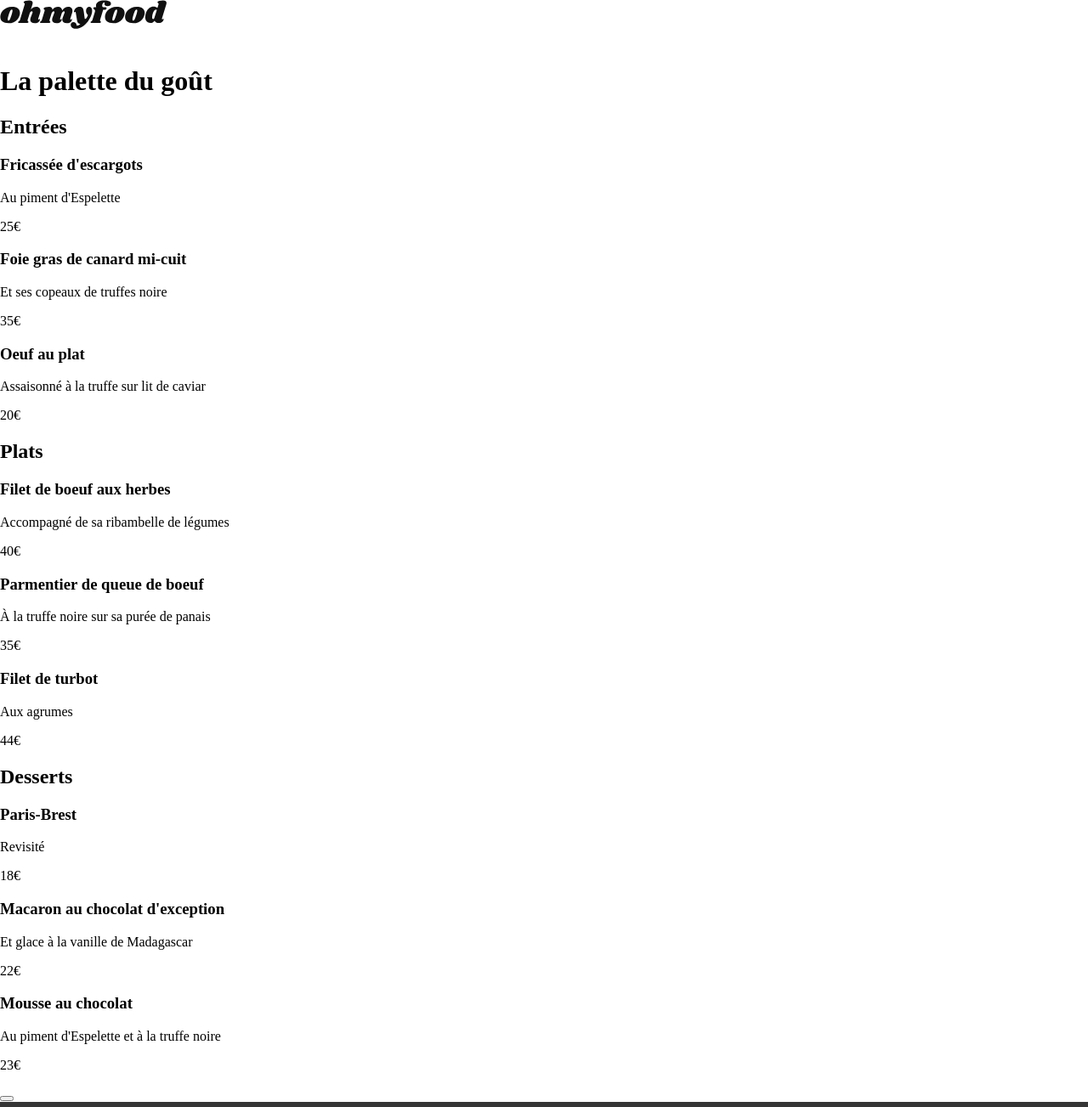
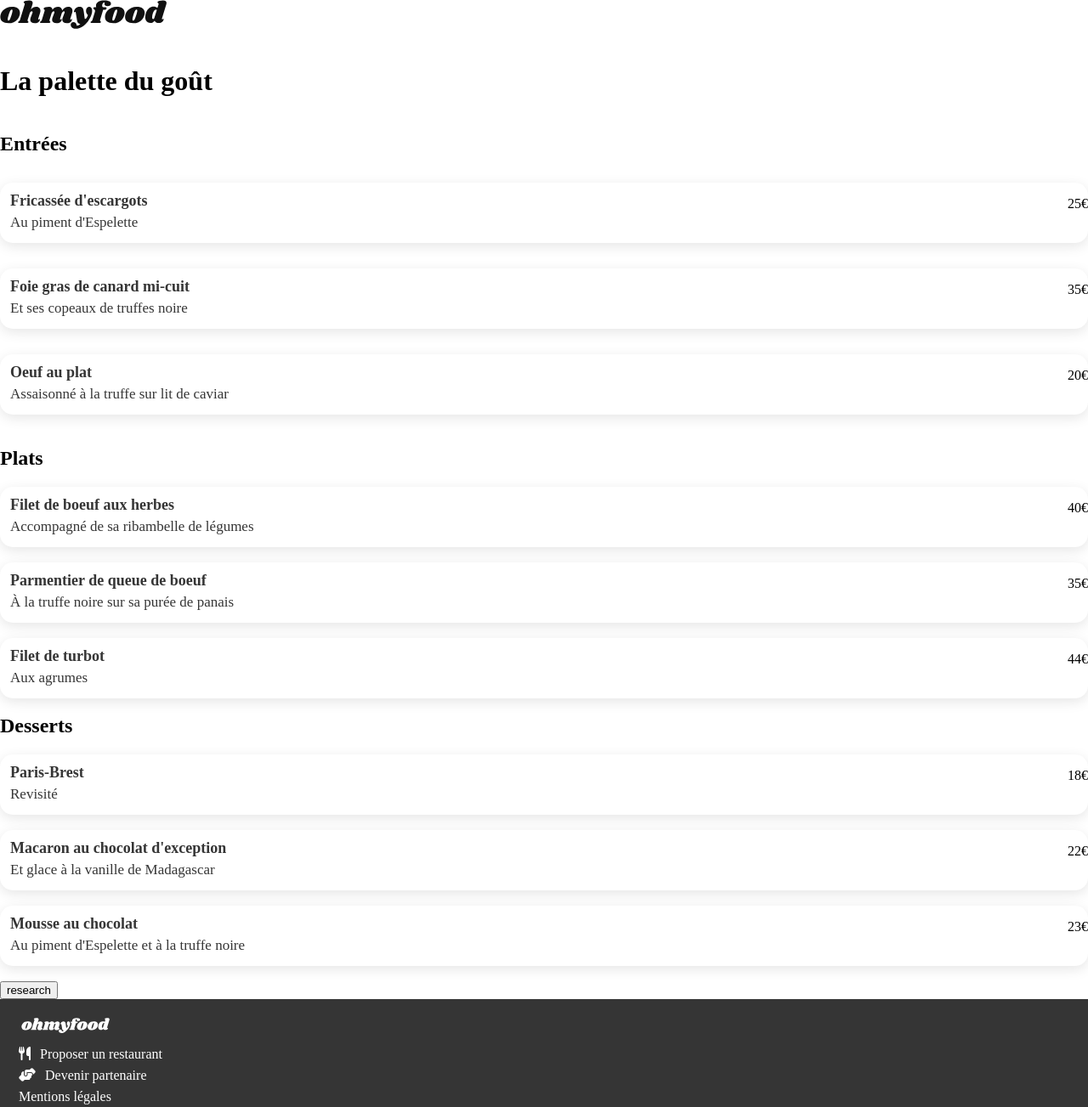
Before and after one commit to JawedBS/OhMyFood, a plain HTML site: page restaurants/palette.html in a window 1280 px wide. Shown: the top 1303 px of the page at 85% size. Drawn offline with Linux system fonts and the light colour scheme.

Commit message:
fifth commit

```diff
--- a/restaurants/palette.html
+++ b/restaurants/palette.html
@@ -4,8 +4,8 @@
 <head>
     <meta charset="UTF-8">
     <meta name="viewport" content="width=device-width, initial-scale=1.0" >
-    <title>Oh My Food</title>
-    <link rel="stylesheet" href="/styles/Restaurant.css">
+    <title>OhMyFood</title>
+    <link rel="stylesheet" href="/styles/restaurant.css">
     <link rel="preconnect" href="https://fonts.googleapis.com">
     <link rel="preconnect" href="https://fonts.gstatic.com" crossorigin>
     <link href="https://fonts.googleapis.com/css2?family=Roboto:wght@300;500;700&display=swap" rel="stylesheet">
@@ -24,9 +24,8 @@
         <div>
             <h1>La palette du goût</h1>
             <i></i>
-        <section>
+        <section class="Entry">
             <h2>Entrées</h2>
-
             <article class="card">
                 <div class="card-content">
                     <div class="card-txt">
@@ -115,18 +114,18 @@
                 </div>
             </article>
         </section>
-        <button></button>
+        <button> research</button>
         </div>
     </main>
     <footer>
         <img src="/Assets/images/logo/ohmyfood@2x-white.svg" alt="Logo OhMyFood avec fond noir">
         <nav>
             <div class="proposition">
-                <i></i>
+                <i class="fa-solid fa-utensils"></i>
                 <p>Proposer un restaurant</p>
             </div>
             <div class="partenaire">
-                <i></i>
+                <i class="fa-solid fa-handshake-angle" ></i>
                 <p>Devenir partenaire</p>
             </div>
             <p>Mentions légales</p>
--- a/styles/Restaurant.scss
+++ b/styles/Restaurant.scss
@@ -1,6 +1,42 @@
 body {
     margin: 0;
 }
+.Entry {
+    display: flex;
+    flex-direction: column;
+    gap: 12px;
+}
+.card {
+    border-radius: 15px;
+    background: #FFFFFF;
+    box-shadow: 0px 4px 15px 0px rgba(0, 0, 0, 0.10);
+    box-sizing: border-box;
+    margin-bottom: 18px;
+
+    &-content {
+        display: flex;
+        flex-direction: row;
+        justify-content: space-between;
+    }
+    &-title {
+        font-size: 18px;
+        font-weight: 700;
+        margin: 0;
+        margin-top: 11px;
+        margin-bottom: 5px;
+        margin-left: 12px;
+        color: #353535;
+    }
+    &-subtitle {
+        font-size: 17px;
+        font-weight: 300;
+        margin: 0;
+        margin-bottom: 14px;
+        margin-left: 12px;
+        color: #353535;
+    }
+}
+
 footer{
     display: flex;
     flex-direction: column;
```
Also changed, not shown: styles/Restaurant.css, 1 other file.
